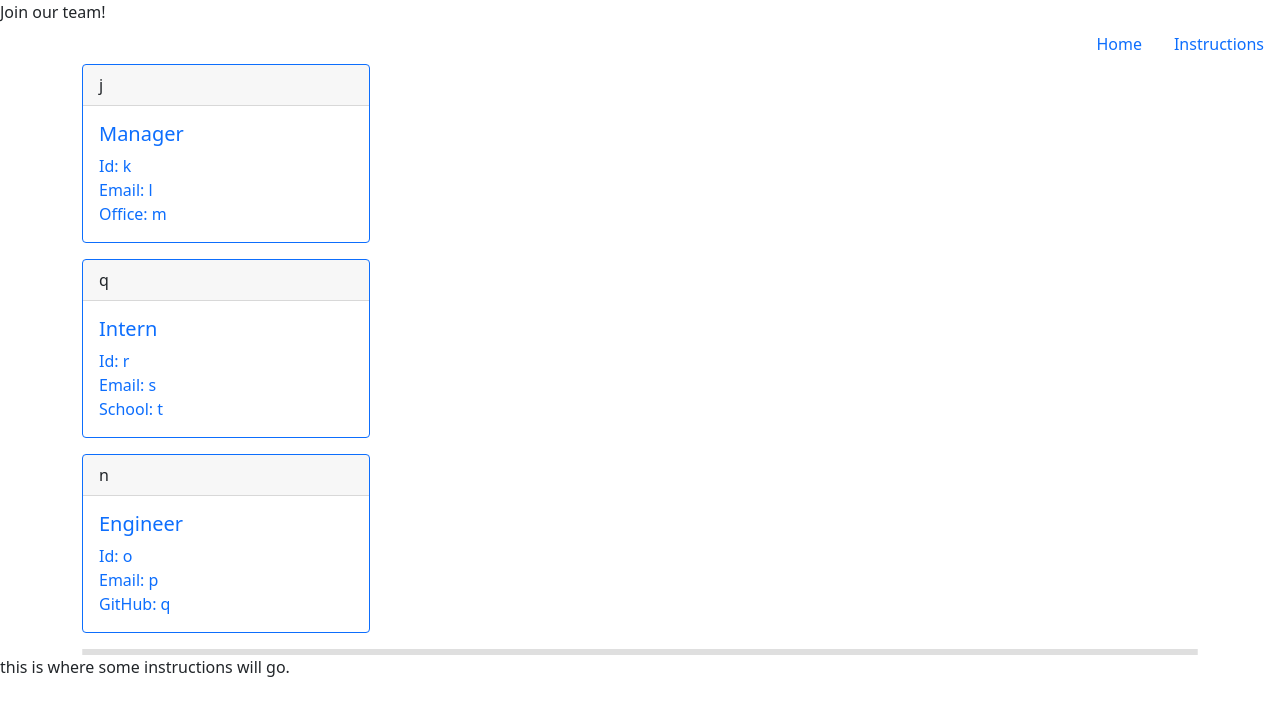
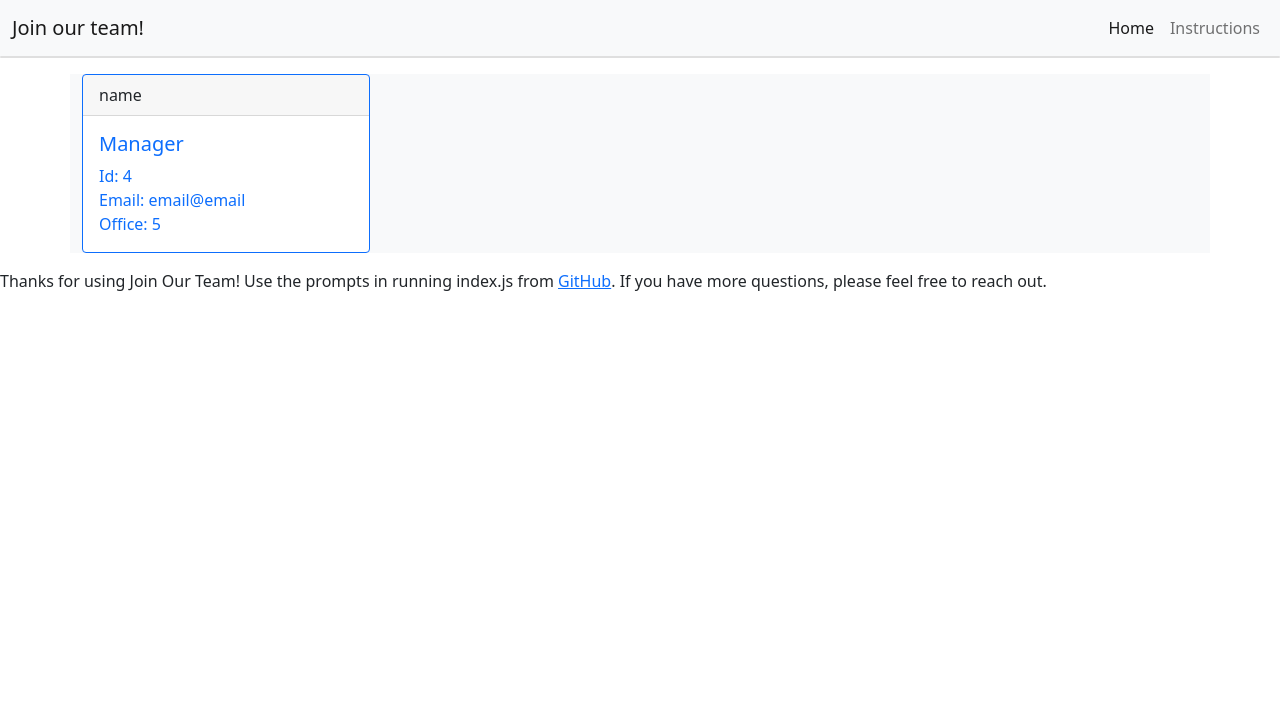
Before and after one commit to jpcreativeworks/Join-Our-Team, a website: page index.html in a window 1280 px wide. Drawn offline with nearby package versions, Linux system fonts and the light colour scheme.

Commit message:
updated bootstrap styling

```diff
--- a/assets/style.css
+++ b/assets/style.css
@@ -0,0 +1,7 @@
+.alpha {
+    color: $purple;
+}
+.beta {
+  color: $yellow-300;
+  background-color: $indigo-900;
+}
--- a/index.html
+++ b/index.html
@@ -6,54 +6,48 @@
     <meta http-equiv="X-UA-Compatible" content="IE=edge">
     <meta name="viewport" content="width=device-width, initial-scale=1.0">
     <link href="https://cdn.jsdelivr.net/npm/bootstrap@5.0.2/dist/css/bootstrap.min.css" rel="stylesheet" integrity="sha384-EVSTQN3/azprG1Anm3QDgpJLIm9Nao0Yz1ztcQTwFspd3yD65VohhpuuCOmLASjC" crossorigin="anonymous">
+    <link href="./assets/style.css" rel="stylesheet">
     <title>Join Our Team</title>
 </head>
 <body>
-    <header class="class navBar"> Join our team!</header>
-        <ul class="nav justify-content-end">
-            <li class="nav-item">
-              <a class="nav-link active" aria-current="page" href="#cards">Home</a>
-            </li>
+<nav class="navbar navbar-expand-lg navbar-light bg-light">
+<div class="container-fluid">
+  <button class="navbar-toggler" type="button" data-bs-toggle="collapse" data-bs-target="#navbarTogglerDemo01" aria-controls="navbarTogglerDemo01" aria-expanded="false" aria-label="Toggle navigation">
+    <span class="navbar-toggler-icon"></span>
+  </button>
+  <div class="collapse navbar-collapse" id="navbarTogglerDemo01">
+    <a class="navbar-brand" href="#">Join our team!</a>
+    <ul class="navbar-nav ms-auto mb-2 mb-lg-0">
+      <li class="nav-item">
+        <a class="nav-link active" aria-current="page" href="#cards">Home</a>
+      </li>
+      <li class="nav-item">
+        <a class="nav-link" href="#instructions">Instructions</a>
+      </li>
+    </ul>
+  </div>
+</div>
+</nav>
 
-            <li class="nav-item">
-                <a class="nav-link active" aria-current="page" href="#instructions">Instructions</a>
-            </li>
-        </ul>
+<div id="cards" class="row">
+          <div class="column mb-3">
+              <div class="class card"></div>
+          </div>
+</div>
 
-    <main class="container">
+    <main class="container bg-light">
     <div class="card border-primary mb-3" style="max-width: 18rem;">
-        <div class="card-header">j</div>
+        <div class="card-header">name</div>
         <div class="card-body text-primary">
           <h5 class="card-title">Manager</h5>
-          <p class="card-text">Id: k <br> Email: l <br> Office:  m</p>
-        </div>
-      </div>
-    <div class="card border-primary mb-3" style="max-width: 18rem;">
-        <div class="card-header">q </div>
-        <div class="card-body text-primary">
-          <h5 class="card-title">Intern</h5>
-          <p class="card-text">Id: r <br> Email: s <br> School:  t</p>
-        </div>
-      </div>
-    <div class="card border-primary mb-3" style="max-width: 18rem;">
-        <div class="card-header">n</div>
-        <div class="card-body text-primary">
-          <h5 class="card-title">Engineer</h5>
-          <p class="card-text">Id: o <br> Email: p <br> GitHub:  q</p>
+          <p class="card-text">Id: 4 <br> Email: email@email <br> Office:  5</p>
         </div>
       </div>
 
-        <div id="cards" class="row">
-            <div class="column">
-                <div class="class card"></div>
-                <div class="class card"></div>
-                <div class="class card"></div>
-            </div>
-        </div>
 
     </main>
     <footer> <p id="instructions">
-    this is where some instructions will go.
+    Thanks for using Join Our Team! Use the prompts in running index.js from <a href="https://github.com/jpcreativeworks">GitHub</a>. If you have more questions, please feel free to reach out.
     </p>
 </footer>
     <script src="https://cdn.jsdelivr.net/npm/bootstrap@5.0.2/dist/js/bootstrap.bundle.min.js" integrity="sha384-MrcW6ZMFYlzcLA8Nl+NtUVF0sA7MsXsP1UyJoMp4YLEuNSfAP+JcXn/tWtIaxVXM" crossorigin="anonymous"></script>
```
Also changed, not shown: index.js (+21 -14 lines).
